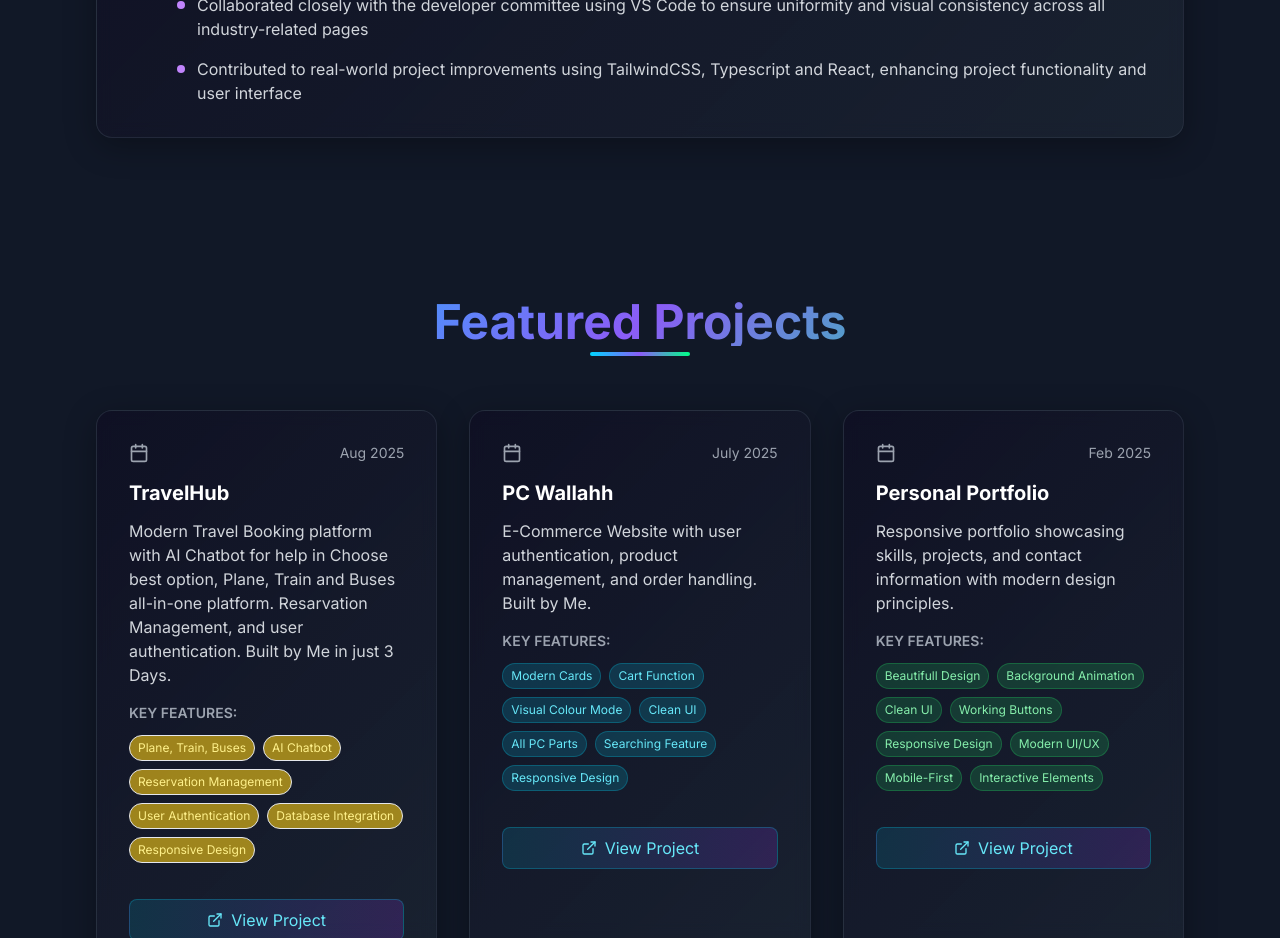
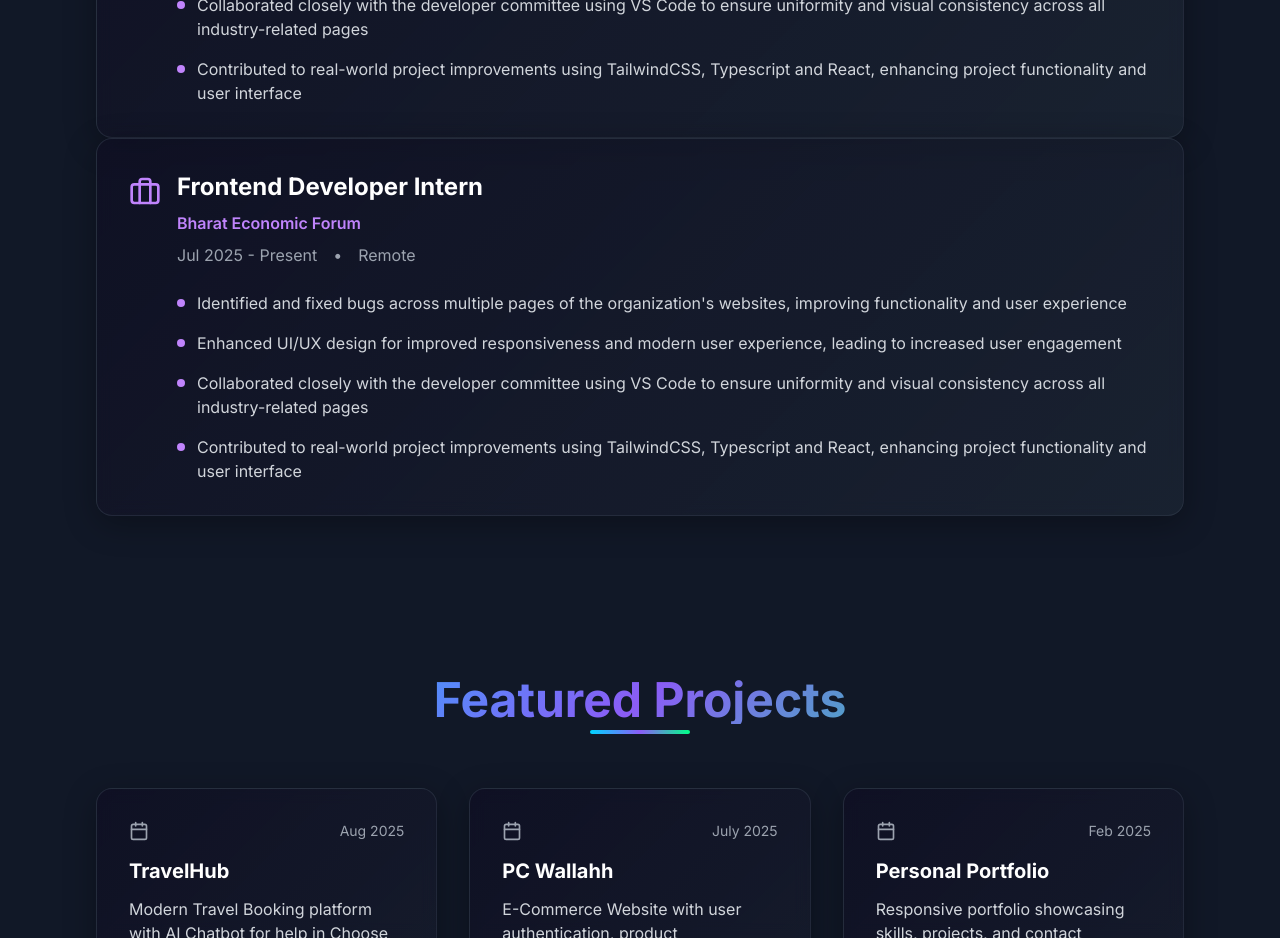
Before and after one commit to nishchhal6/Portfolio-Website, a React (Vite) app: page / in a window 1280 px wide. Shown: the part 3320-4258 px from the top of the page. Built offline with nearby package versions, Linux system fonts and the light colour scheme.

Commit message:
Update App.tsx

```diff
--- a/src/App.tsx
+++ b/src/App.tsx
@@ -542,6 +542,62 @@ function App() {
                 </div>
               </div>
             </div>
+             <div className="experience-card">
+              <div className="flex items-start space-x-3 sm:space-x-4">
+                <Briefcase className="w-6 h-6 sm:w-8 sm:h-8 text-purple-400 mt-1 flex-shrink-0" />
+                <div className="flex-1">
+                  <h3 className="text-xl sm:text-2xl font-bold text-white mb-2">
+                    Frontend Developer Intern
+                  </h3>
+                  <p className="text-purple-400 font-semibold mb-2 text-sm sm:text-base">
+                    Bharat Economic Forum
+                  </p>
+                  <div className="flex flex-col sm:flex-row sm:items-center sm:space-x-4 mb-4 sm:mb-6">
+                    <span className="text-gray-400 text-sm sm:text-base">
+                      Jul 2025 - Present
+                    </span>
+                    <span className="text-gray-400 hidden sm:inline">•</span>
+                    <span className="text-gray-400 text-sm sm:text-base">
+                      Remote
+                    </span>
+                  </div>
+                  <div className="space-y-3 sm:space-y-4">
+                    <div className="flex items-start space-x-3">
+                      <div className="w-1.5 h-1.5 sm:w-2 sm:h-2 bg-purple-400 rounded-full mt-2 flex-shrink-0"></div>
+                      <p className="text-gray-300 leading-relaxed text-sm sm:text-base">
+                        Identified and fixed bugs across multiple pages of the
+                        organization's websites, improving functionality and
+                        user experience
+                      </p>
+                    </div>
+                    <div className="flex items-start space-x-3">
+                      <div className="w-1.5 h-1.5 sm:w-2 sm:h-2 bg-purple-400 rounded-full mt-2 flex-shrink-0"></div>
+                      <p className="text-gray-300 leading-relaxed text-sm sm:text-base">
+                        Enhanced UI/UX design for improved responsiveness and
+                        modern user experience, leading to increased user
+                        engagement
+                      </p>
+                    </div>
+                    <div className="flex items-start space-x-3">
+                      <div className="w-1.5 h-1.5 sm:w-2 sm:h-2 bg-purple-400 rounded-full mt-2 flex-shrink-0"></div>
+                      <p className="text-gray-300 leading-relaxed text-sm sm:text-base">
+                        Collaborated closely with the developer committee using
+                        VS Code to ensure uniformity and visual consistency
+                        across all industry-related pages
+                      </p>
+                    </div>
+                    <div className="flex items-start space-x-3">
+                      <div className="w-1.5 h-1.5 sm:w-2 sm:h-2 bg-purple-400 rounded-full mt-2 flex-shrink-0"></div>
+                      <p className="text-gray-300 leading-relaxed text-sm sm:text-base">
+                        Contributed to real-world project improvements using
+                        TailwindCSS, Typescript and React, enhancing project
+                        functionality and user interface
+                      </p>
+                    </div>
+                  </div>
+                </div>
+              </div>
+            </div>
           </div>
         </div>
       </section>
```
